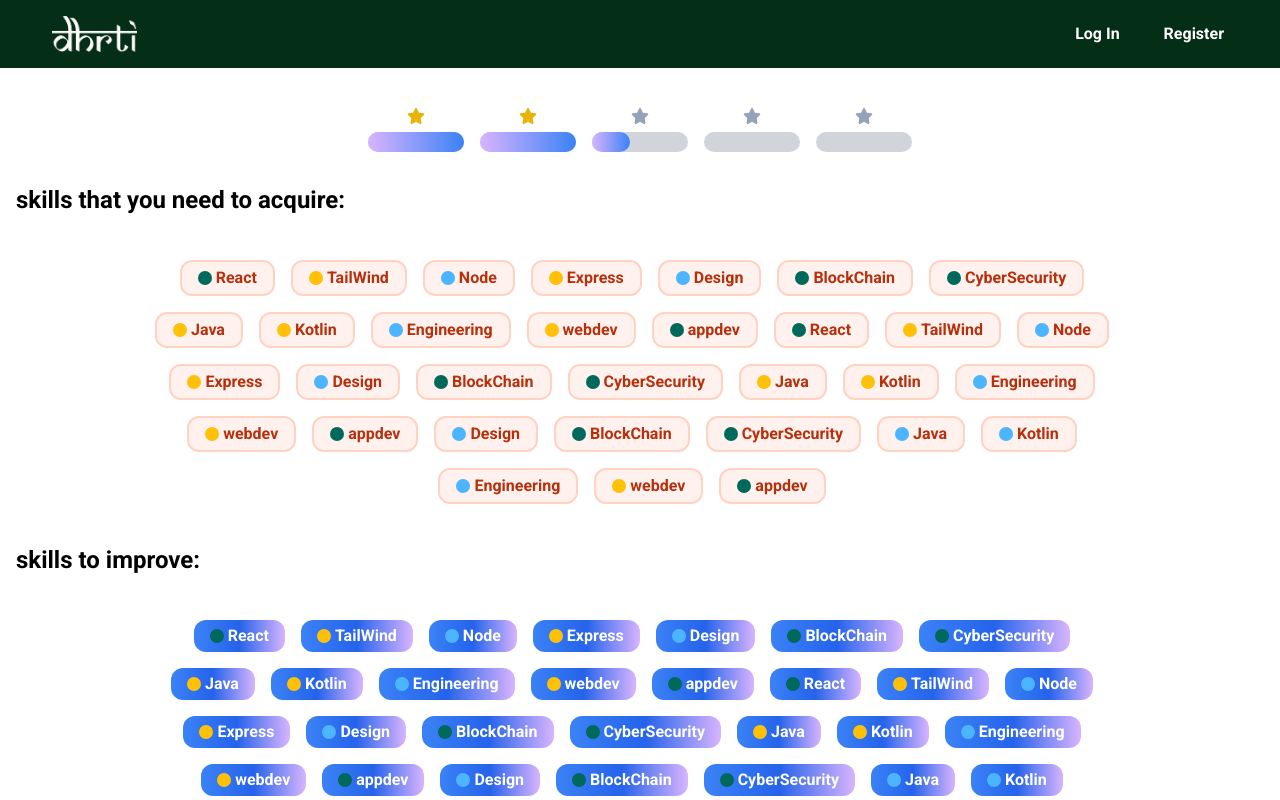
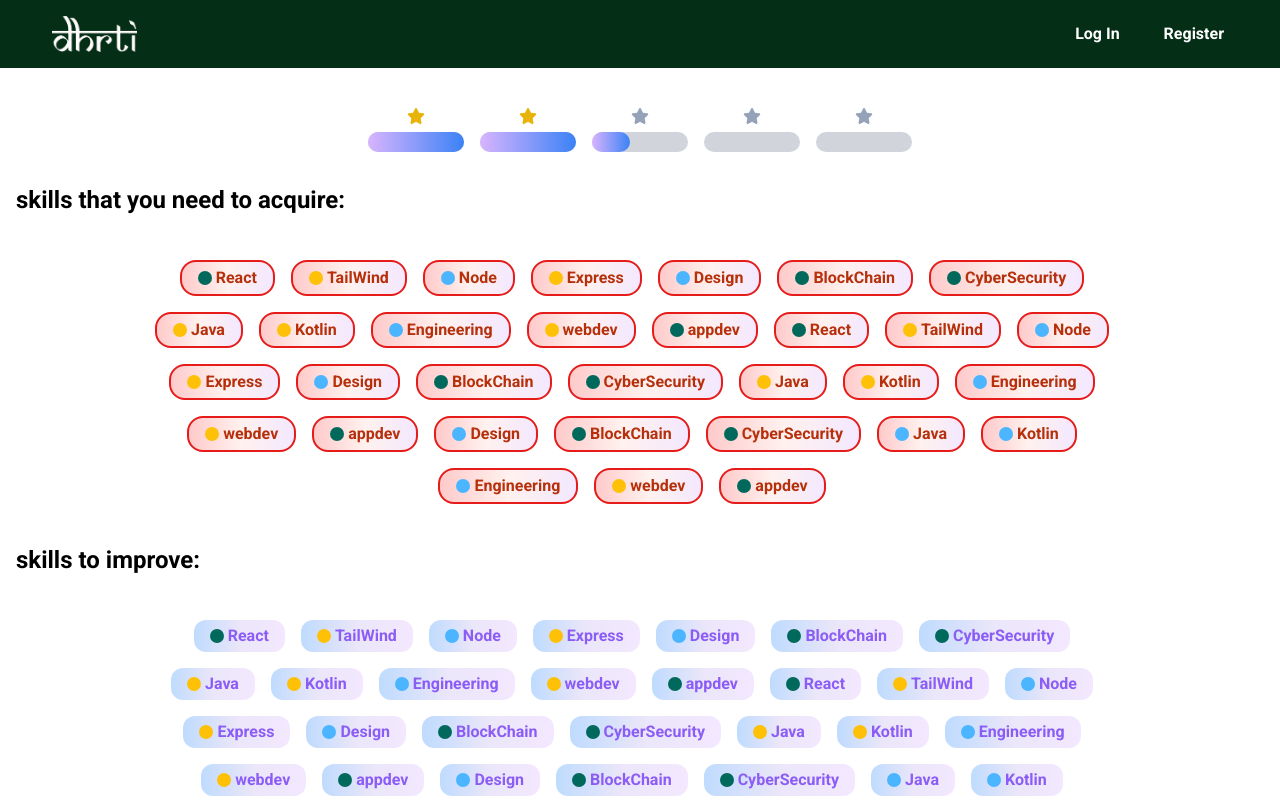
Before and after one commit to Satyajeet-Das/SIH-Beta-Prototype, a React (Vite) app in the folder frontend/: page /skill-gap in a window 1280 px wide. Shown: the top 800 px of the page. Built offline with nearby package versions, Linux system fonts and the light colour scheme.

Commit message:
fix: added new colors to the skill-tags

```diff
--- a/frontend/src/components/Skilltags.tsx
+++ b/frontend/src/components/Skilltags.tsx
@@ -20,13 +20,13 @@ const SkillTags = ({text, difficulty, type}: Props) => {
     return(
         <>
             {type ? (
-                <span className="mr-4 mb-2 px-4 py-1 font-bold text-[#B7300C] bg-[#FFF1EE] border-2 border-[#FFD2C2] mt-2 rounded-xl">
+                <span className="mr-4 mb-2 px-4 py-1 font-bold text-[#B7300C] bg-gradient-to-r from-red-200 via-[#FFF1EE] to-purple-100 border-2 border-[#e51c19] mt-2 rounded-2xl">
                     <FontAwesomeIcon className={`mr-1 text-sm ${difficultyClass}`} icon={faCircle} />
                     {text}
                 </span>
             ) : (
                 // <span className="mr-4 mb-2 px-4 py-1 font-bold  text-[#9679ec] bg-[#ebe6f9] mt-2 rounded-xl border-2 border-[#D1B2FD]">
-                <span className="mr-4 mb-2 px-4 py-1 font-semibold  text-white bg-gradient-to-l from-purple-300 via-blue-600 to-blue-500   mt-2 rounded-xl " >
+                <span className="mr-4 mb-2 px-4 py-1 font-semibold  text-violet-500 bg-gradient-to-l from-purple-100 via-[#ebe6f9] to-blue-200   mt-2 rounded-xl " >
                     <FontAwesomeIcon className={`mr-1 text-sm ${difficultyClass}`} icon={faCircle} />
                     {text}
                 </span>
```
